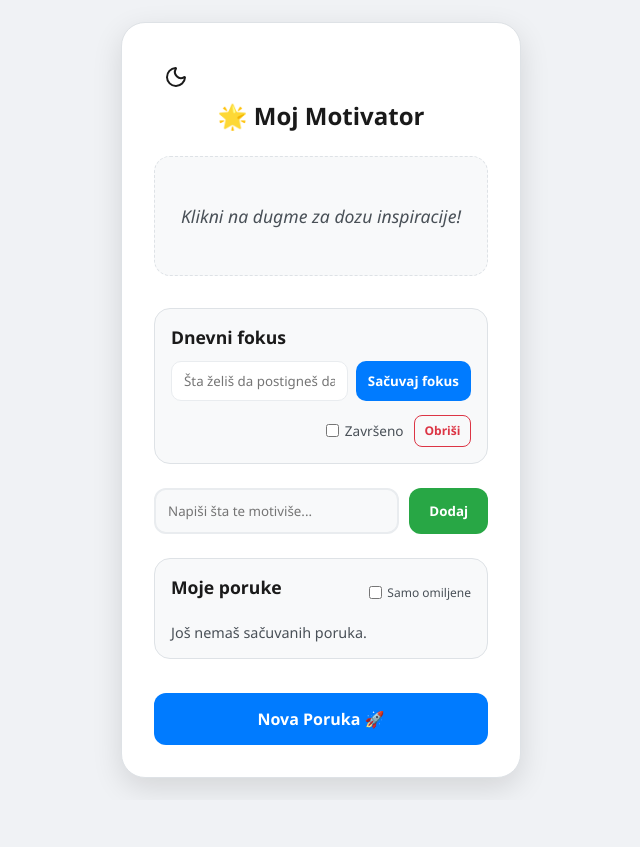
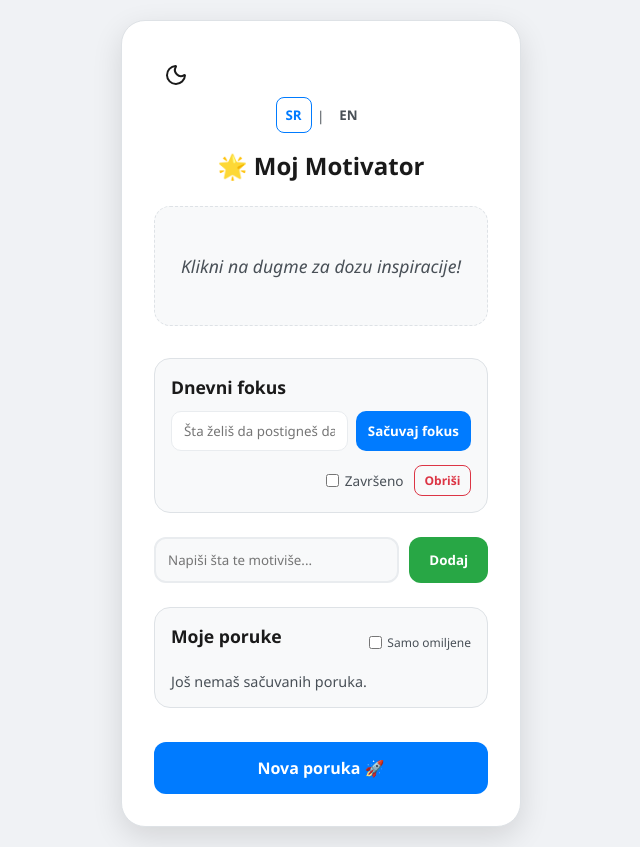
Before and after one commit to Ivana3003/moj-motivator, a website: page index.html in a window 1280 px wide. Shown: the whole page, without its empty margins (319-959 px from the left). Before the commit the page ends 800 px from the top, so only its background shows below. Drawn offline with nearby package versions, Linux system fonts and the light colour scheme.

Commit message:
feat: add Serbian and English language support

```diff
--- a/css/style.css
+++ b/css/style.css
@@ -59,6 +59,31 @@ body {
   border-radius: 24px;
   box-shadow: 0 10px 30px var(--shadow); /* Duboka senka za "floating" efekat */
   text-align: center;
+}
+
+.language-switcher {
+  display: flex;
+  justify-content: center;
+  align-items: center;
+  gap: 0.35rem;
+  margin-bottom: 1rem;
+  color: var(--text-muted);
+  font-size: 0.85rem;
+}
+
+.language-switcher button {
+  min-width: 36px;
+  min-height: 36px;
+  padding: 0.35rem 0.5rem;
+  background: transparent;
+  color: var(--text-muted);
+  border: 1px solid transparent;
+  border-radius: 8px;
+}
+
+.language-switcher button.active {
+  color: var(--accent);
+  border-color: var(--accent);
 }
 
 h1 {
--- a/index.html
+++ b/index.html
@@ -31,6 +31,7 @@
     <link rel="icon" type="image/png" href="images/clover.png" />
     <script defer src="https://unpkg.com/lucide@latest"></script>
     <script defer src="js/message-logic.js"></script>
+    <script defer src="js/i18n.js"></script>
     <script defer src="js/main.js"></script>
   </head>
   <body>
@@ -39,18 +40,29 @@
         id="theme-toggle"
         class="icon-only-btn"
         aria-label="Toggle dark mode"
+        data-i18n-aria-label="themeToggle"
         aria-pressed="false"
         type="button"
       ></button>
-      <h1>🌟 Moj Motivator</h1>
+      <div class="language-switcher" aria-label="Language selector">
+        <button id="language-sr" class="active" type="button">SR</button>
+        <span aria-hidden="true">|</span>
+        <button id="language-en" type="button">EN</button>
+      </div>
+      <h1 data-i18n="appTitle">🌟 Moj Motivator</h1>
       <div id="display-area" aria-live="polite" aria-atomic="true">
-        <p id="poruka">Klikni na dugme za dozu inspiracije!</p>
+        <p id="poruka" data-i18n="introMessage">
+          Klikni na dugme za dozu inspiracije!
+        </p>
       </div>
 
       <section class="daily-focus" aria-labelledby="daily-focus-title">
-        <h2 id="daily-focus-title">Dnevni fokus</h2>
+        <h2 id="daily-focus-title" data-i18n="dailyFocus">Dnevni fokus</h2>
         <form id="daily-focus-form">
-          <label for="daily-focus-input" class="sr-only"
+          <label
+            for="daily-focus-input"
+            class="sr-only"
+            data-i18n="dailyFocusLabel"
             >Tvoj fokus za danas</label
           >
           <input
@@ -58,47 +70,57 @@
             id="daily-focus-input"
             maxlength="120"
             placeholder="Šta želiš da postigneš danas?"
+            data-i18n-placeholder="dailyFocusPlaceholder"
           />
-          <button type="submit" id="daily-focus-save">Sačuvaj fokus</button>
+          <button type="submit" id="daily-focus-save" data-i18n="saveFocus">
+            Sačuvaj fokus
+          </button>
         </form>
         <div id="daily-focus-status" class="daily-focus-status" hidden>
           <span id="daily-focus-text"></span>
           <div class="daily-focus-actions">
             <label class="focus-complete">
               <input type="checkbox" id="daily-focus-complete" />
-              Završeno
+              <span data-i18n="completed">Završeno</span>
             </label>
-            <button type="button" id="daily-focus-delete">Obriši</button>
+            <button type="button" id="daily-focus-delete" data-i18n="delete">
+              Obriši
+            </button>
           </div>
         </div>
       </section>
 
       <div class="input-group">
-        <label for="nova-poruka" class="sr-only">Tvoja poruka:</label>
+        <label for="nova-poruka" class="sr-only" data-i18n="messageLabel"
+          >Tvoja poruka:</label
+        >
         <input
           type="text"
           id="nova-poruka"
           placeholder="Napiši šta te motiviše..."
+          data-i18n-placeholder="messagePlaceholder"
           maxlength="150"
         />
-        <button id="add-btn" type="button">Dodaj</button>
+        <button id="add-btn" type="button" data-i18n="add">Dodaj</button>
       </div>
 
       <section class="user-messages" aria-labelledby="user-messages-title">
         <div class="user-messages-header">
-          <h2 id="user-messages-title">Moje poruke</h2>
+          <h2 id="user-messages-title" data-i18n="myMessages">Moje poruke</h2>
           <label class="favorites-filter">
             <input type="checkbox" id="favorites-only" />
-            Samo omiljene
+            <span data-i18n="favoritesOnly">Samo omiljene</span>
           </label>
         </div>
         <p id="user-messages-empty" class="user-messages-empty">
-          Još nemaš sačuvanih poruka.
+          <span data-i18n="emptyMessages">Još nemaš sačuvanih poruka.</span>
         </p>
         <ul id="user-messages-list" class="user-messages-list"></ul>
       </section>
 
-      <button id="generate-btn" type="button">Nova Poruka 🚀</button>
+      <button id="generate-btn" type="button" data-i18n="newMessage">
+        Nova Poruka 🚀
+      </button>
     </div>
     <div id="toast" class="toast" role="status" aria-live="polite"></div>
   </body>
--- /dev/null
+++ b/js/i18n.js
@@ -0,0 +1,114 @@
+"use strict";
+
+const I18n = (() => {
+  const translations = {
+    sr: {
+      defaultMessages: [
+        "Izgleda nemoguće, dokle god se ne završi.",
+        "Ništa nije nemoguće za onoga ko ima volju pokušati.",
+        "Tajna uspeha u životu nije da čovek radi ono što voli, već da voli ono što radi.",
+        "Početna tačka svakog uspeha je želja.",
+      ],
+      themeToggle: "Promeni temu",
+      appTitle: "🌟 Moj Motivator",
+      introMessage: "Klikni na dugme za dozu inspiracije!",
+      dailyFocus: "Dnevni fokus",
+      dailyFocusLabel: "Tvoj fokus za danas",
+      dailyFocusPlaceholder: "Šta želiš da postigneš danas?",
+      saveFocus: "Sačuvaj fokus",
+      completed: "Završeno",
+      delete: "Obriši",
+      messageLabel: "Tvoja poruka:",
+      messagePlaceholder: "Napiši šta te motiviše...",
+      add: "Dodaj",
+      myMessages: "Moje poruke",
+      favoritesOnly: "Samo omiljene",
+      emptyMessages: "Još nemaš sačuvanih poruka.",
+      emptyFavorites: "Još nemaš omiljenih poruka.",
+      newMessage: "Nova poruka 🚀",
+      save: "Sačuvaj",
+      cancel: "Otkaži",
+      edit: "Izmeni",
+      editMessage: "Izmeni poruku",
+      addFavorite: "Dodaj u omiljene",
+      removeFavorite: "Ukloni iz omiljenih",
+      duplicateMessage: "Ova poruka već postoji!",
+      messageAdded: "Poruka uspešno dodata!",
+      messagesSaveError: "Poruke nisu mogle biti sačuvane.",
+      messagesLoadError: "Sačuvane poruke nisu mogle biti učitane.",
+      favoritesSaveError: "Omiljene poruke nisu mogle biti sačuvane.",
+      favoritesLoadError: "Omiljene poruke nisu mogle biti učitane.",
+      favoriteAdded: "Poruka je dodata u omiljene.",
+      favoriteRemoved: "Poruka je uklonjena iz omiljenih.",
+      messageUpdated: "Poruka je izmenjena!",
+      deleteMessageConfirm: "Da li želiš da obrišeš ovu poruku?",
+      messageDeleted: "Poruka je obrisana.",
+      enterFocus: "Unesi fokus za danas.",
+      focusTooLong: (maxLength) =>
+        `Fokus ne sme biti duži od ${maxLength} karaktera.`,
+      focusSaved: "Dnevni fokus je sačuvan!",
+      focusSaveError: "Dnevni fokus nije mogao biti sačuvan.",
+      focusStatusError: "Status fokusa nije mogao biti sačuvan.",
+      focusDeleted: "Dnevni fokus je obrisan.",
+      focusDeleteError: "Dnevni fokus nije mogao biti obrisan.",
+      filterSaveError: "Podešavanje filtera nije moglo biti sačuvano.",
+    },
+    en: {
+      defaultMessages: [
+        "It always seems impossible until it is done.",
+        "Nothing is impossible for someone willing to try.",
+        "The secret of success is not doing what you love, but loving what you do.",
+        "The starting point of every success is desire.",
+      ],
+      themeToggle: "Toggle dark mode",
+      appTitle: "🌟 My Motivator",
+      introMessage: "Click the button for a dose of inspiration!",
+      dailyFocus: "Daily focus",
+      dailyFocusLabel: "Your focus for today",
+      dailyFocusPlaceholder: "What do you want to achieve today?",
+      saveFocus: "Save focus",
+      completed: "Completed",
+      delete: "Delete",
+      messageLabel: "Your message:",
+      messagePlaceholder: "Write what motivates you...",
+      add: "Add",
+      myMessages: "My messages",
+      favoritesOnly: "Favorites only",
+      emptyMessages: "You do not have any saved messages yet.",
+      emptyFavorites: "You do not have any favorite messages yet.",
+      newMessage: "New Message 🚀",
+      save: "Save",
+      cancel: "Cancel",
+      edit: "Edit",
+      editMessage: "Edit message",
+      addFavorite: "Add to favorites",
+      removeFavorite: "Remove from favorites",
+      duplicateMessage: "This message already exists!",
+      messageAdded: "Message added successfully!",
+      messagesSaveError: "Messages could not be saved.",
+      messagesLoadError: "Saved messages could not be loaded.",
+      favoritesSaveError: "Favorite messages could not be saved.",
+      favoritesLoadError: "Favorite messages could not be loaded.",
+      favoriteAdded: "Message added to favorites.",
+      favoriteRemoved: "Message removed from favorites.",
+      messageUpdated: "Message updated!",
+      deleteMessageConfirm: "Do you want to delete this message?",
+      messageDeleted: "Message deleted.",
+      enterFocus: "Enter a focus for today.",
+      focusTooLong: (maxLength) =>
+        `Focus cannot be longer than ${maxLength} characters.`,
+      focusSaved: "Daily focus saved!",
+      focusSaveError: "Daily focus could not be saved.",
+      focusStatusError: "Focus status could not be saved.",
+      focusDeleted: "Daily focus deleted.",
+      focusDeleteError: "Daily focus could not be deleted.",
+      filterSaveError: "Filter setting could not be saved.",
+    },
+  };
+
+  return { translations };
+})();
+
+if (typeof module !== "undefined") {
+  module.exports = { I18n };
+}
--- a/js/main.js
+++ b/js/main.js
@@ -1,14 +1,9 @@
 "use strict";
 
 // 1. PODACI
-let poruke = [
-  "Izgleda nemoguće, dokle god se ne završi.",
-  "Ništa nije nemoguće za onoga ko ima volju pokušati.",
-  "Tajna uspeha u životu nije da čovek radi ono što voli, već da voli ono što radi.",
-  "Početna tačka svakog uspeha je želja.",
-];
-
-const podrazumevanePoruke = [...poruke];
+let trenutniJezik = "sr";
+let poruke = [...I18n.translations.sr.defaultMessages];
+let podrazumevanePoruke = [...poruke];
 let korisnickePoruke = [];
 let omiljenePoruke = [];
 let prikaziSamoOmiljene = false;
@@ -20,6 +15,13 @@ const USER_MESSAGES_KEY = "moj-motivator-user-messages";
 const USER_FAVORITES_KEY = "moj-motivator-user-message-favorites";
 const FAVORITES_FILTER_KEY = "moj-motivator-favorites-filter";
 const LAST_MESSAGE_KEY = "moj-motivator-last-message";
+const LANGUAGE_KEY = "moj-motivator-language";
+
+const t = (key, ...args) => {
+  const value =
+    I18n.translations[trenutniJezik]?.[key] ?? I18n.translations.sr[key];
+  return typeof value === "function" ? value(...args) : value;
+};
 
 // 2. SELEKTORI
 const prikazPoruke = document.getElementById("poruka");
@@ -37,6 +39,8 @@ const statusDnevnogFokusa = document.getElementById("daily-focus-status");
 const tekstDnevnogFokusa = document.getElementById("daily-focus-text");
 const fokusZavrsen = document.getElementById("daily-focus-complete");
 const dugmeObrisiDnevniFokus = document.getElementById("daily-focus-delete");
+const dugmeSrpski = document.getElementById("language-sr");
+const dugmeEngleski = document.getElementById("language-en");
 const messageLogic = window.MojMotivatorLogic;
 
 const DAILY_FOCUS_KEY = "moj-motivator-daily-focus";
@@ -102,6 +106,35 @@ const prikaziToast = (poruka) => {
   }, 2500);
 };
 
+const primeniPrevod = () => {
+  document.querySelectorAll("[data-i18n]").forEach((element) => {
+    element.textContent = t(element.dataset.i18n);
+  });
+
+  document.querySelectorAll("[data-i18n-placeholder]").forEach((element) => {
+    element.placeholder = t(element.dataset.i18nPlaceholder);
+  });
+
+  document.querySelectorAll("[data-i18n-aria-label]").forEach((element) => {
+    element.setAttribute("aria-label", t(element.dataset.i18nAriaLabel));
+  });
+};
+
+const postaviJezik = (jezik) => {
+  trenutniJezik = I18n.translations[jezik] ? jezik : "sr";
+  document.documentElement.lang = trenutniJezik;
+  storageHelper.write(LANGUAGE_KEY, trenutniJezik);
+  dugmeSrpski.classList.toggle("active", trenutniJezik === "sr");
+  dugmeEngleski.classList.toggle("active", trenutniJezik === "en");
+  dugmeSrpski.setAttribute("aria-pressed", String(trenutniJezik === "sr"));
+  dugmeEngleski.setAttribute("aria-pressed", String(trenutniJezik === "en"));
+  podrazumevanePoruke = [...t("defaultMessages")];
+  poruke = [...podrazumevanePoruke, ...korisnickePoruke];
+  primeniPrevod();
+  prikazPoruke.textContent = t("introMessage");
+  prikaziKorisnickePoruke();
+};
+
 // 4. FUNKCIJA ZA TEMU
 const postaviTemu = (tema) => {
   document.documentElement.setAttribute("data-theme", tema);
@@ -144,7 +177,7 @@ const dodajNovuPoruku = () => {
   const tekst = rezultat.value;
 
   if (messageLogic.isDuplicateMessage(tekst, poruke)) {
-    prikaziToast("Ova poruka već postoji!");
+    prikaziToast(t("duplicateMessage"));
     return;
   }
 
@@ -154,12 +187,12 @@ const dodajNovuPoruku = () => {
   prikaziKorisnickePoruke();
   unosNovePoruke.value = "";
   prikazPoruke.innerText = tekst;
-  prikaziToast("Poruka uspešno dodata!");
+  prikaziToast(t("messageAdded"));
 };
 
 const sacuvajKorisnickePoruke = () => {
   if (!storageHelper.writeJson(USER_MESSAGES_KEY, korisnickePoruke)) {
-    prikaziToast("Poruke nisu mogle biti sačuvane.");
+    prikaziToast(t("messagesSaveError"));
     return false;
   }
   return true;
@@ -178,7 +211,7 @@ const ucitajKorisnickePoruke = () => {
     poruke = [...podrazumevanePoruke, ...korisnickePoruke];
   } else {
     korisnickePoruke = [];
-    prikaziToast("Sačuvane poruke nisu mogle biti učitane.");
+    prikaziToast(t("messagesLoadError"));
   }
 
   ucitajOmiljenePoruke();
@@ -188,7 +221,7 @@ const ucitajKorisnickePoruke = () => {
 
 const sacuvajOmiljenePoruke = () => {
   if (!storageHelper.writeJson(USER_FAVORITES_KEY, omiljenePoruke)) {
-    prikaziToast("Omiljene poruke nisu mogle biti sačuvane.");
+    prikaziToast(t("favoritesSaveError"));
     return false;
   }
   return true;
@@ -204,7 +237,7 @@ const ucitajOmiljenePoruke = () => {
     );
   } else {
     omiljenePoruke = [];
-    prikaziToast("Omiljene poruke nisu mogle biti učitane.");
+    prikaziToast(t("favoritesLoadError"));
   }
 };
 
@@ -215,8 +248,8 @@ const prikaziKorisnickePoruke = () => {
     : korisnickePoruke;
   praznaListaPoruka.hidden = porukeZaPrikaz.length > 0;
   praznaListaPoruka.textContent = prikaziSamoOmiljene
-    ? "Još nemaš omiljenih poruka."
-    : "Još nemaš sačuvanih poruka.";
+    ? t("emptyFavorites")
+    : t("emptyMessages");
 
   porukeZaPrikaz.forEach((poruka) => {
     const index = korisnickePoruke.indexOf(poruka);
@@ -229,7 +262,7 @@ const prikaziKorisnickePoruke = () => {
       editInput.className = "message-edit-input";
       editInput.maxLength = MAX_DUZINA_PORUKE;
       editInput.value = poruka;
-      editInput.setAttribute("aria-label", "Izmeni poruku");
+      editInput.setAttribute("aria-label", t("editMessage"));
 
       const editActions = document.createElement("div");
       editActions.className = "user-message-actions";
@@ -237,7 +270,7 @@ const prikaziKorisnickePoruke = () => {
       const saveButton = document.createElement("button");
       saveButton.type = "button";
       saveButton.className = "message-edit-btn";
-      saveButton.textContent = "Sačuvaj";
+      saveButton.textContent = t("save");
       saveButton.addEventListener("click", () =>
         sacuvajIzmenjenuPoruku(index, editInput.value),
       );
@@ -245,7 +278,7 @@ const prikaziKorisnickePoruke = () => {
       const cancelButton = document.createElement("button");
       cancelButton.type = "button";
       cancelButton.className = "message-delete-btn";
-      cancelButton.textContent = "Otkaži";
+      cancelButton.textContent = t("cancel");
       cancelButton.addEventListener("click", otkaziIzmenuPoruke);
 
       editActions.append(saveButton, cancelButton);
@@ -270,7 +303,7 @@ const prikaziKorisnickePoruke = () => {
     favoriteButton.setAttribute("aria-pressed", String(jesteOmiljena));
     favoriteButton.setAttribute(
       "aria-label",
-      jesteOmiljena ? "Ukloni iz omiljenih" : "Dodaj u omiljene",
+      jesteOmiljena ? t("removeFavorite") : t("addFavorite"),
     );
     favoriteButton.addEventListener("click", () =>
       promeniOmiljenuPoruku(poruka),
@@ -279,7 +312,7 @@ const prikaziKorisnickePoruke = () => {
     const editButton = document.createElement("button");
     editButton.type = "button";
     editButton.className = "message-edit-btn";
-    editButton.textContent = "Izmeni";
+    editButton.textContent = t("edit");
     editButton.addEventListener("click", () => {
       indeksPorukeZaIzmenu = index;
       prikaziKorisnickePoruke();
@@ -288,7 +321,7 @@ const prikaziKorisnickePoruke = () => {
     const deleteButton = document.createElement("button");
     deleteButton.type = "button";
     deleteButton.className = "message-delete-btn";
-    deleteButton.textContent = "Obriši";
+    deleteButton.textContent = t("delete");
     deleteButton.addEventListener("click", () => obrisiKorisnickuPoruku(index));
 
     actions.append(favoriteButton, editButton, deleteButton);
@@ -308,8 +341,8 @@ const promeniOmiljenuPoruku = (poruka) => {
     prikaziKorisnickePoruke();
     prikaziToast(
       omiljenePoruke.includes(poruka)
-        ? "Poruka je dodata u omiljene."
-        : "Poruka je uklonjena iz omiljenih.",
+        ? t("favoriteAdded")
+        : t("favoriteRemoved"),
     );
   }
 };
@@ -330,7 +363,7 @@ const sacuvajIzmenjenuPoruku = (index, novaPoruka) => {
   );
 
   if (postojiDuplikat) {
-    prikaziToast("Ova poruka već postoji!");
+    prikaziToast(t("duplicateMessage"));
     return;
   }
 
@@ -347,7 +380,7 @@ const sacuvajIzmenjenuPoruku = (index, novaPoruka) => {
   if (sacuvajKorisnickePoruke() && sacuvajOmiljenePoruke()) {
     indeksPorukeZaIzmenu = null;
     prikaziKorisnickePoruke();
-    prikaziToast("Poruka je izmenjena!");
+    prikaziToast(t("messageUpdated"));
   }
 };
 
@@ -357,7 +390,7 @@ const otkaziIzmenuPoruke = () => {
 };
 
 const obrisiKorisnickuPoruku = (index) => {
-  if (!window.confirm("Da li želiš da obrišeš ovu poruku?")) return;
+  if (!window.confirm(t("deleteMessageConfirm"))) return;
 
   const [obrisanaPoruka] = korisnickePoruke.splice(index, 1);
   omiljenePoruke = omiljenePoruke.filter(
@@ -368,7 +401,7 @@ const obrisiKorisnickuPoruku = (index) => {
 
   if (sacuvajKorisnickePoruke() && sacuvajOmiljenePoruke()) {
     prikaziKorisnickePoruke();
-    prikaziToast("Poruka je obrisana.");
+    prikaziToast(t("messageDeleted"));
   }
 };
 
@@ -401,12 +434,12 @@ const sacuvajDnevniFokus = (event) => {
   const tekst = unosDnevnogFokusa.value.trim();
 
   if (!tekst) {
-    prikaziToast("Unesi fokus za danas.");
+    prikaziToast(t("enterFocus"));
     return;
   }
 
   if (tekst.length > MAX_DUZINA_FOKUSA) {
-    prikaziToast(`Fokus ne sme biti duži od ${MAX_DUZINA_FOKUSA} karaktera.`);
+    prikaziToast(t("focusTooLong", MAX_DUZINA_FOKUSA));
     return;
   }
 
@@ -418,9 +451,9 @@ const sacuvajDnevniFokus = (event) => {
 
   if (storageHelper.writeJson(DAILY_FOCUS_KEY, fokus)) {
     prikaziDnevniFokus(fokus);
-    prikaziToast("Dnevni fokus je sačuvan!");
+    prikaziToast(t("focusSaved"));
   } else {
-    prikaziToast("Dnevni fokus nije mogao biti sačuvan.");
+    prikaziToast(t("focusSaveError"));
   }
 };
 
@@ -432,19 +465,19 @@ const azurirajStatusFokusa = () => {
     if (storageHelper.writeJson(DAILY_FOCUS_KEY, fokus)) {
       prikaziDnevniFokus(fokus);
     } else {
-      prikaziToast("Status fokusa nije mogao biti sačuvan.");
+      prikaziToast(t("focusStatusError"));
     }
   } else {
-    prikaziToast("Status fokusa nije mogao biti sačuvan.");
+    prikaziToast(t("focusStatusError"));
   }
 };
 
 const obrisiDnevniFokus = () => {
   if (storageHelper.remove(DAILY_FOCUS_KEY)) {
     prikaziDnevniFokus(null);
-    prikaziToast("Dnevni fokus je obrisan.");
+    prikaziToast(t("focusDeleted"));
   } else {
-    prikaziToast("Dnevni fokus nije mogao biti obrisan.");
+    prikaziToast(t("focusDeleteError"));
   }
 };
 
@@ -474,7 +507,7 @@ unosDnevnogFokusa.addEventListener("beforeinput", (event) => {
 
   if (nextValue.length > MAX_DUZINA_FOKUSA) {
     event.preventDefault();
-    prikaziToast(`Fokus ne sme biti duži od ${MAX_DUZINA_FOKUSA} karaktera.`);
+    prikaziToast(t("focusTooLong", MAX_DUZINA_FOKUSA));
   }
 });
 
@@ -489,7 +522,7 @@ unosDnevnogFokusa.addEventListener("paste", (event) => {
 
   if (nextValue.length > MAX_DUZINA_FOKUSA) {
     event.preventDefault();
-    prikaziToast(`Fokus ne sme biti duži od ${MAX_DUZINA_FOKUSA} karaktera.`);
+    prikaziToast(t("focusTooLong", MAX_DUZINA_FOKUSA));
   }
 });
 
@@ -504,6 +537,9 @@ dugmeTema.addEventListener("click", () => {
   const novaTema = trenutnaTema === "dark" ? "light" : "dark";
   postaviTemu(novaTema);
 });
+
+dugmeSrpski.addEventListener("click", () => postaviJezik("sr"));
+dugmeEngleski.addEventListener("click", () => postaviJezik("en"));
 
 // 7. INICIJALIZACIJA (Pokretanje pri učitavanju)
 document.addEventListener("DOMContentLoaded", () => {
@@ -521,12 +557,14 @@ document.addEventListener("DOMContentLoaded", () => {
   if (poruke.includes(sacuvanaPoslednjaPoruka)) {
     poslednjaPoruka = sacuvanaPoslednjaPoruka;
   }
+
+  postaviJezik(storageHelper.read(LANGUAGE_KEY, "sr"));
 });
 
 filterOmiljenih.addEventListener("change", () => {
   prikaziSamoOmiljene = filterOmiljenih.checked;
   if (!storageHelper.writeJson(FAVORITES_FILTER_KEY, prikaziSamoOmiljene)) {
-    prikaziToast("Podešavanje filtera nije moglo biti sačuvano.");
+    prikaziToast(t("filterSaveError"));
   }
   prikaziKorisnickePoruke();
 });
```
Also changed, not shown: tests/i18n.test.js (added, +25 -0 lines).
